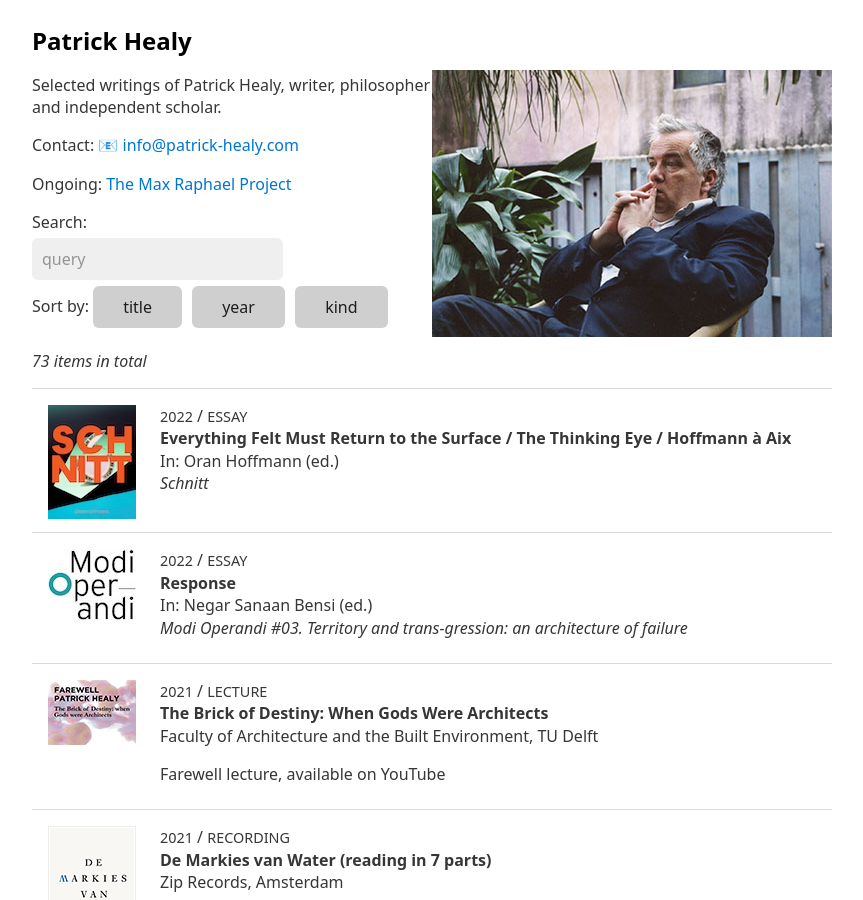
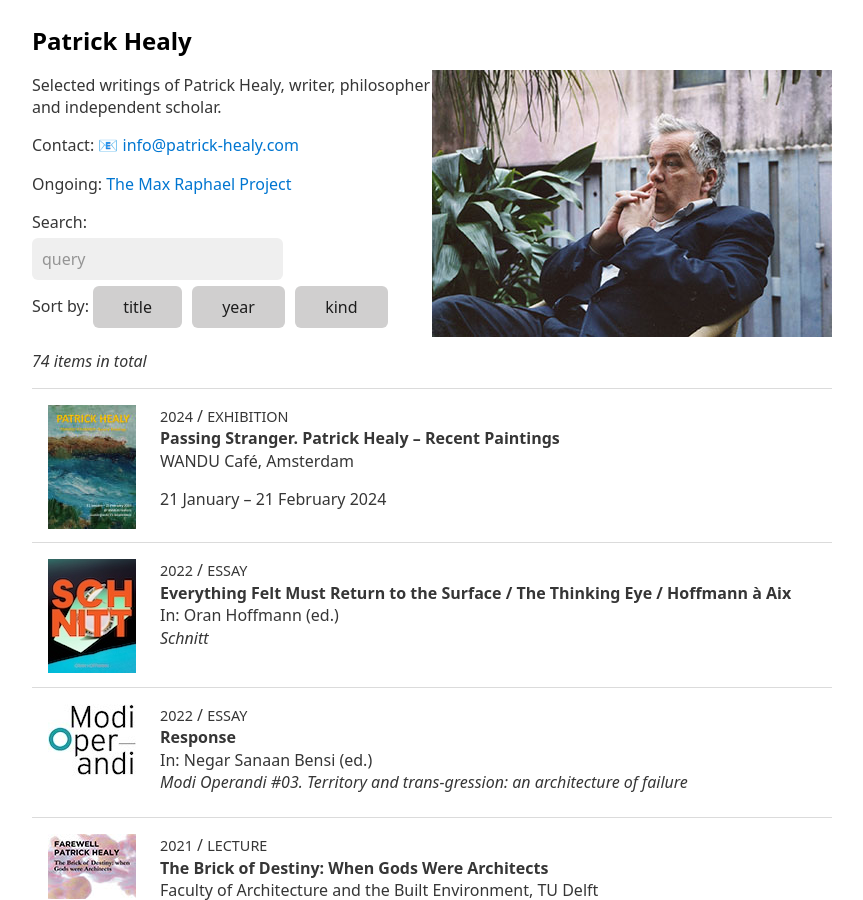
Before and after one commit to sammeltassen/patrick-healy, a Jekyll site: the page built from index.md, in a window 1280 px wide and 900 px high. Shown: the whole window, without its empty margins (208-1071 px from the left). Built offline with Jekyll 4.4.1, drawn with Linux system fonts in a browser that asks for light colours.

Commit message:
added wandu exhibition

```diff
--- a/Gemfile
+++ b/Gemfile
@@ -17,3 +17,4 @@ gem "jekyll", "~> 4.2.0"
 # group :jekyll_plugins do
 #  gem "jekyll-feed", "~> 0.12"
 # end
+gem "webrick", "~> 1.8"
--- a/_data/items.yml
+++ b/_data/items.yml
@@ -1,3 +1,16 @@
+- title: Passing Stranger. Patrick Healy – Recent Paintings
+  publisher: "WANDU Café"
+  city: Amsterdam
+  id: passing-stranger
+  kind: [exhibition]
+  year: 2024
+  added: 2024-01-12
+  extra: "21 January – 21 February 2024"
+  files:
+    - filename: "Healy,_Patrick_-_Exhibition_Invite_Passing_Stranger.pdf"
+      kind: "Invitation"
+      pages: 2
+      language: [en]
 - title: Everything Felt Must Return to the Surface / The Thinking Eye / Hoffmann à Aix
   id: schnitt
   kind: [essay]
```
Also changed, not shown: Gemfile.lock, assets/img/thumbs/passing-stranger.jpg (added).
